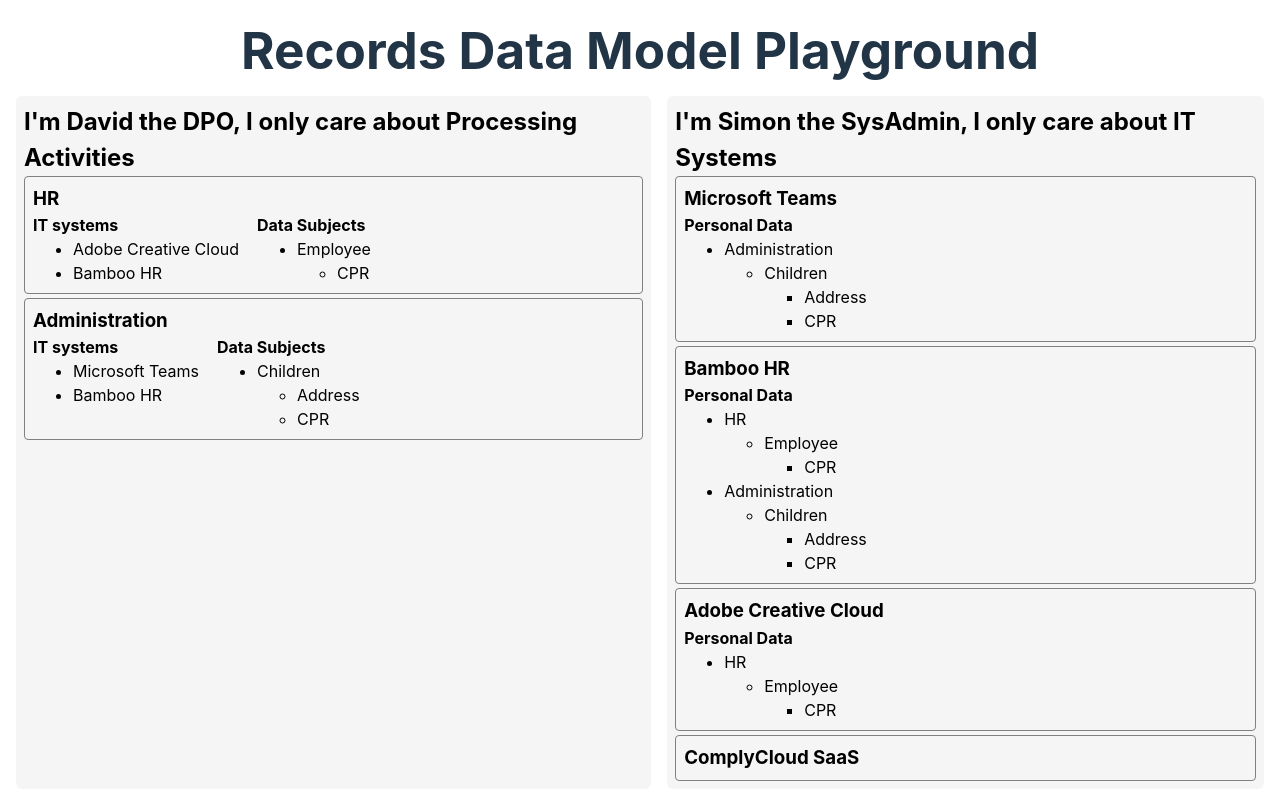
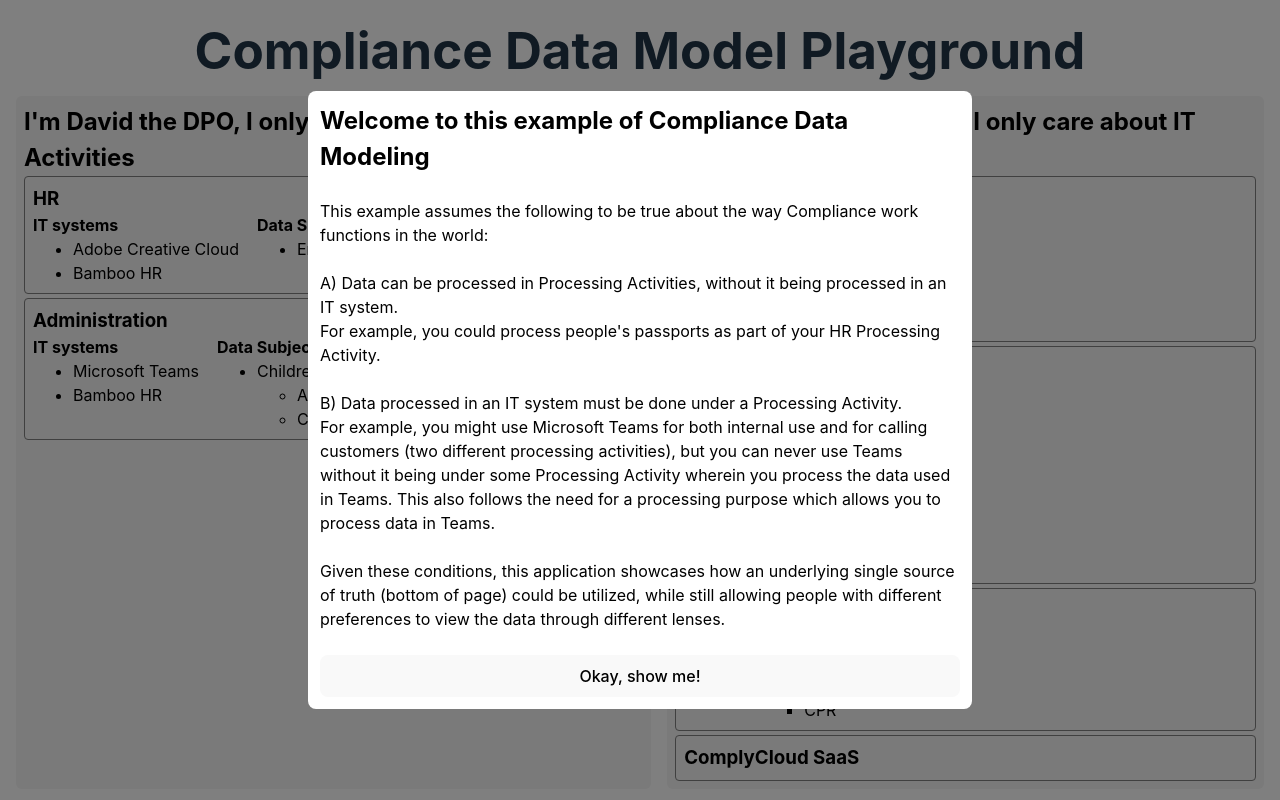
Before and after one commit to MagerlinC/records-data-model, a React (Vite) app: page / in a window 1280 px wide. Built offline with nearby package versions, Linux system fonts and the light colour scheme.

Commit message:
feat: modal

```diff
--- a/index.html
+++ b/index.html
@@ -5,7 +5,7 @@
   <meta charset="UTF-8" />
   <link rel="icon" type="image/svg+xml" href="/vite.svg" />
   <meta name="viewport" content="width=device-width, initial-scale=1.0" />
-  <title>Records Data Model Playground</title>
+  <title>Compliance Data Model Playground</title>
 </head>
 
 <body>
--- a/src/App.tsx
+++ b/src/App.tsx
@@ -9,6 +9,7 @@
   ITSystemWithDataByPA,
   ProcessingActivitySource,
 } from "./data/types/pa-source-of-truth";
+import Modal from "./components/Modal";
 
 const Application = styled.div`
   display: flex;
@@ -51,6 +52,7 @@
 };
 
 function App() {
+  const [showModal, setShowModal] = useState(true);
   const [curData, setCurData] = useState(exampleData);
 
   const addITSystem = (itSystemName: string, paName: string) => {
@@ -112,7 +114,47 @@
   return (
     <Application>
       <AppContents>
-        <h1>Records Data Model Playground</h1>
+        {showModal && (
+          <Modal>
+            <h2>Welcome to this example of Compliance Data Modeling</h2>
+            <br />
+            <p>
+              This example assumes the following to be true about the way
+              Compliance work functions in the world:
+            </p>
+            <br />
+            <p>
+              A) Data can be processed in Processing Activities, without it
+              being processed in an IT system.
+              <p>
+                For example, you could process people's passports as part of
+                your HR Processing Activity.
+              </p>
+            </p>
+            <br />
+            <p>
+              B) Data processed in an IT system must be done under a Processing
+              Activity.
+              <p>
+                For example, you might use Microsoft Teams for both internal use
+                and for calling customers (two different processing activities),
+                but you can never use Teams without it being under some
+                Processing Activity wherein you process the data used in Teams.
+                This also follows the need for a processing purpose which allows
+                you to process data in Teams.
+              </p>
+            </p>
+            <br />
+            Given these conditions, this application showcases how an underlying
+            single source of truth (bottom of page) could be utilized, while
+            still allowing people with different preferences to view the data
+            through different lenses.
+            <br />
+            <br />
+            <button onClick={() => setShowModal(false)}>Okay, show me!</button>
+          </Modal>
+        )}
+        <h1>Compliance Data Model Playground</h1>
         <Row>
           <DPO processingActivities={curData.processingActivities} />
           <SysAdmin
--- /dev/null
+++ b/src/components/Modal.tsx
@@ -0,0 +1,39 @@
+import React from "react";
+import ReactDOM from "react-dom";
+import styled from "styled-components";
+const ModalWrapper = styled.div`
+  width: 100vw;
+  height: 100vh;
+  position: absolute;
+  top: 0;
+  left: 0;
+  display: flex;
+  flex-direction: column;
+  align-items: center;
+  justify-content: center;
+  background-color: rgba(0, 0, 0, 0.5);
+`;
+
+const ModalContents = styled.div`
+  display: flex;
+  flex-direction: column;
+  background-color: white;
+  color: black;
+  padding: 12px;
+  border-radius: 8px;
+  max-width: 50vw;
+`;
+
+type ModalProps = {
+  children: React.ReactNode;
+};
+const Modal: React.FC<ModalProps> = ({ children }) => {
+  const content = (
+    <ModalWrapper>
+      <ModalContents>{children}</ModalContents>
+    </ModalWrapper>
+  );
+
+  return ReactDOM.createPortal(content, document.body);
+};
+export default Modal;
--- a/src/components/PASourceOfTruthVisualizer.tsx
+++ b/src/components/PASourceOfTruthVisualizer.tsx
@@ -55,7 +55,7 @@
 }) => {
   return (
     <PASourceOfTruthVisualizerWrapper>
-      <h2>Data Truth</h2>
+      <h2>Underlying Data Truth</h2>
       <div className={"contents"}>
         {data.processingActivities.map((processingActivity) => (
           <div>
```
